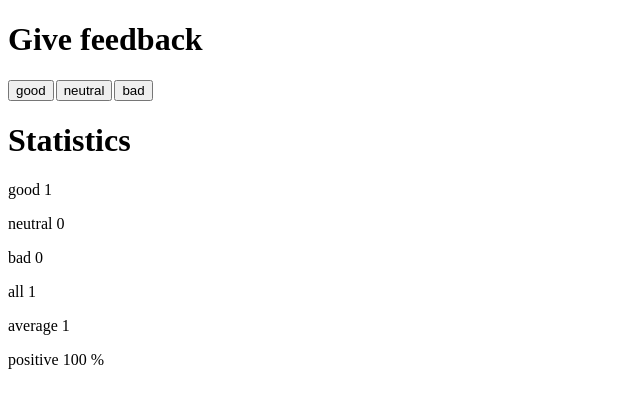
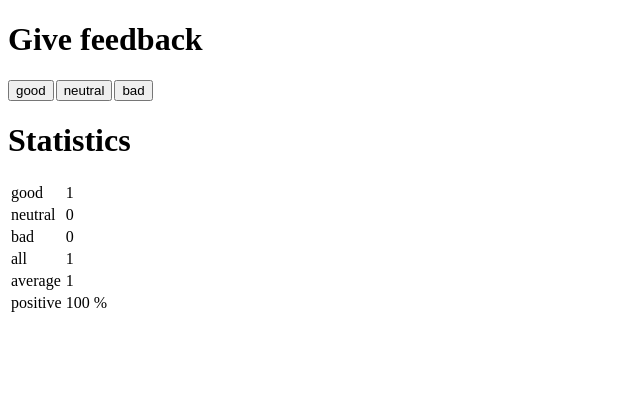
Before and after one commit to fercoopat/fullstack_open_course, a React (Vite) app in the folder part_1/unicafe/: page / in a window 1280 px wide. Both pictures are taken after a click on the button "good". Shown: the top 408 px of the page, without its empty margins (0-640 px from the left). Built offline with nearby package versions, Linux system fonts and the light colour scheme.

Commit message:
part 1 - 1.11 exercise completed.

```diff
--- a/part_1/unicafe/src/components/statistic-line.jsx
+++ b/part_1/unicafe/src/components/statistic-line.jsx
@@ -1,7 +1,8 @@
 export default function StatisticLine({ text = '', value }) {
   return (
-    <p>
-      {text} {value}
-    </p>
+    <tr>
+      <td>{text}</td>
+      <td>{value}</td>
+    </tr>
   );
 }
--- a/part_1/unicafe/src/components/statistics.jsx
+++ b/part_1/unicafe/src/components/statistics.jsx
@@ -12,14 +12,16 @@
       {!all ? (
         <p>No feedback given</p>
       ) : (
-        <>
+        <table>
+          <tbody>
             <StatisticLine text='good' value={good} />
             <StatisticLine text='neutral' value={neutral} />
             <StatisticLine text='bad' value={bad} />
             <StatisticLine text='all' value={all} />
             <StatisticLine text='average' value={average} />
             <StatisticLine text='positive' value={`${positive} %`} />
-        </>
+          </tbody>
+        </table>
       )}
     </div>
   );
```
Lines whose indentation alone changed are shown as unchanged.
